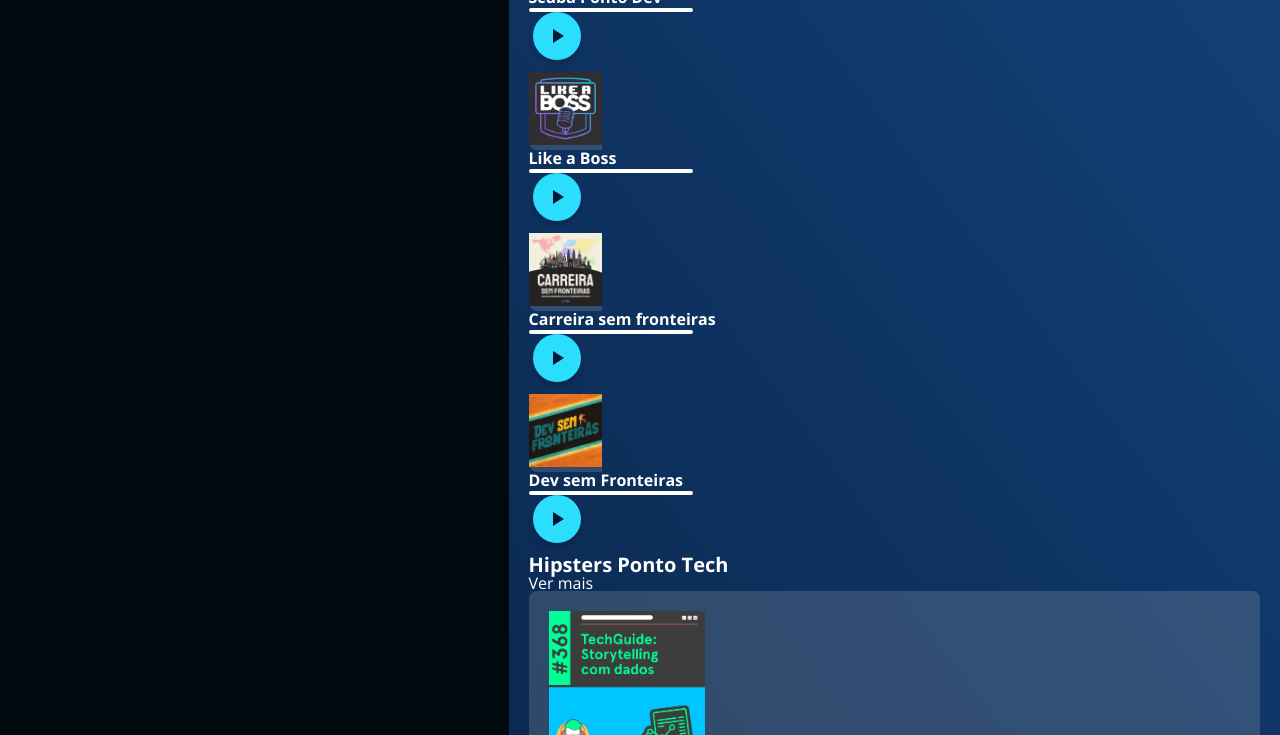
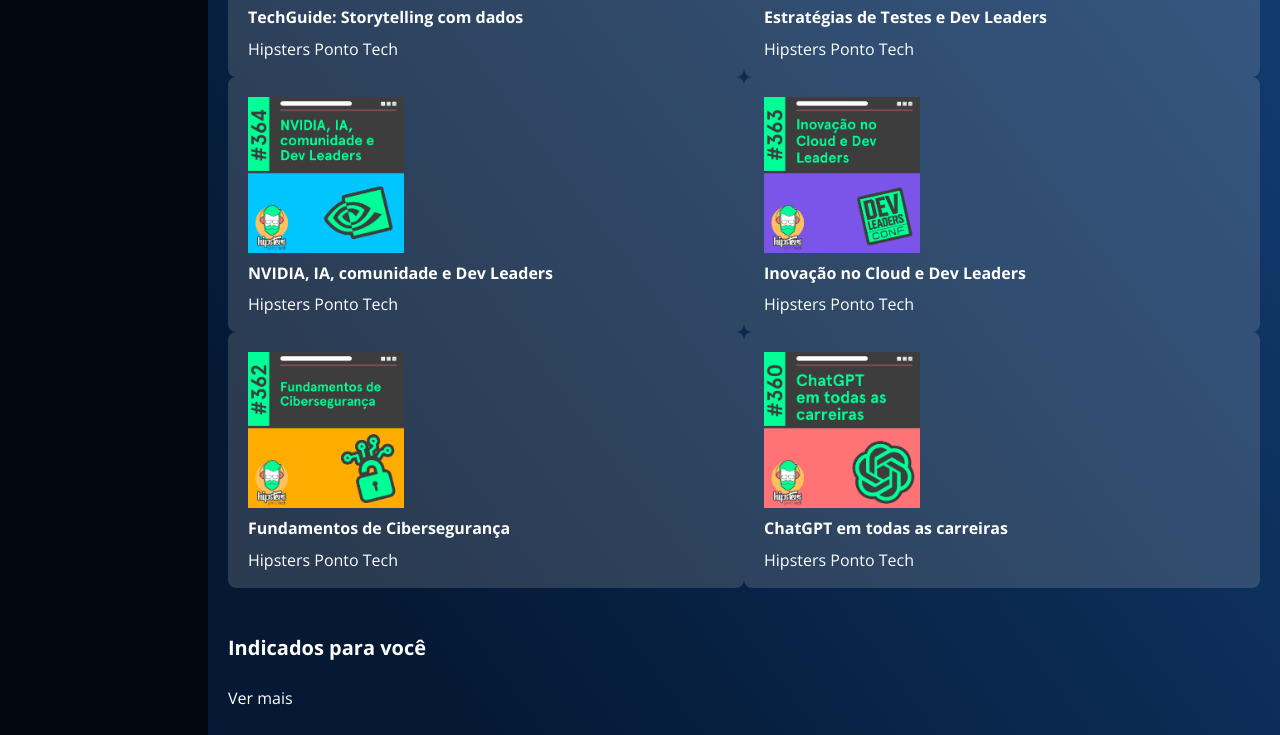
Before and after one commit to RebecaTI/HTML-e-CSS, a plain HTML site: page 04 - Construindo layouts com grid/WaveCast-projeto-base/index.html in a window 1280 px wide. Shown: the part 499-1234 px from the top of the page. Drawn offline with nearby package versions, Linux system fonts and the light colour scheme.

Commit message:
Nessa ultima alteração houve um erro com o posicionamento, estou esperando a resposta no forum

```diff
--- a/04 - Construindo layouts com grid/WaveCast-projeto-base/index.html
+++ b/04 - Construindo layouts com grid/WaveCast-projeto-base/index.html
@@ -8,9 +8,11 @@
     <link rel="shortcut icon" href="./src/imagens/Logos/Favicon.svg" type="image/x-icon">
     <link href="https://cdn.jsdelivr.net/npm/reset-css@5.0.2/reset.min.css" rel="stylesheet">
     <link href="https://fonts.googleapis.com/css2?family=Open+Sans:wght@400;700&display=swap" rel="stylesheet">
+    <link rel="stylesheet" href="./src/style/grid/index.css">
+    <link rel="stylesheet" href="./src/style/grid/seçao.css">
+    <link rel="stylesheet" href="./src/style/grid/menu.css">
     <link rel="stylesheet" href="./src/style/base.css">
     <link rel="stylesheet" href="./src/style/responsivo.css">
-    <link rel="stylesheet" href="./src/style/grid/index.css">
 </head>
 
 <body>
--- a/04 - Construindo layouts com grid/WaveCast-projeto-base/src/style/grid/index.css
+++ b/04 - Construindo layouts com grid/WaveCast-projeto-base/src/style/grid/index.css
@@ -2,7 +2,8 @@
     display: grid;
     grid-template-areas:
     'aside header'
-    'aside main'
+    'aside main';
+    grid-template-columns: auto 1fr;
 }
 
 .cabecalho{
--- /dev/null
+++ b/04 - Construindo layouts com grid/WaveCast-projeto-base/src/style/grid/menu.css
@@ -0,0 +1,9 @@
+.menu-lateral {
+    display: grid;
+    grid-template-rows: repeat(3, auto) 1fr;
+    row-gap: 2rem;
+}
+
+.menu-lateral__logo {
+    justify-self: center;
+}
--- /dev/null
+++ b/04 - Construindo layouts com grid/WaveCast-projeto-base/src/style/grid/seçao.css
@@ -0,0 +1,16 @@
+.secao {
+    display:grid;
+    align-items: end;
+    row-gap: 2rem;
+}
+
+.secao-horizontal,
+.secao-vertical {
+    grid-template-rows: 70px auto;
+}
+
+.secao-horizontal,
+.secao__cartoes {
+    display: grid;
+    grid-template-columns: repeat(auto-fit, minmax(min(80%/2, max(350px, 80%/3)), 1fr));
+}
--- a/04 - Construindo layouts com grid/WaveCast-projeto-base/src/style/responsivo.css
+++ b/04 - Construindo layouts com grid/WaveCast-projeto-base/src/style/responsivo.css
@@ -16,6 +16,10 @@
 
     .navbar {
         display: block;
+    }
+
+    .cabecalho {
+        justify-self: center;
     }
 
     .secao-horizontal .cartao__imagem {
@@ -43,6 +47,10 @@
     .cabecalho .cabecalho__logo,
     .cabecalho__botao__avancar {
         display: none;
+    }
+
+    .menu-lateral {
+        width: 208px;
     }
 
     .navbar {
@@ -75,4 +83,7 @@
         display: none;
     }
 
+    .menu-lateral {
+        width: 228px;
+    }
 }
```
